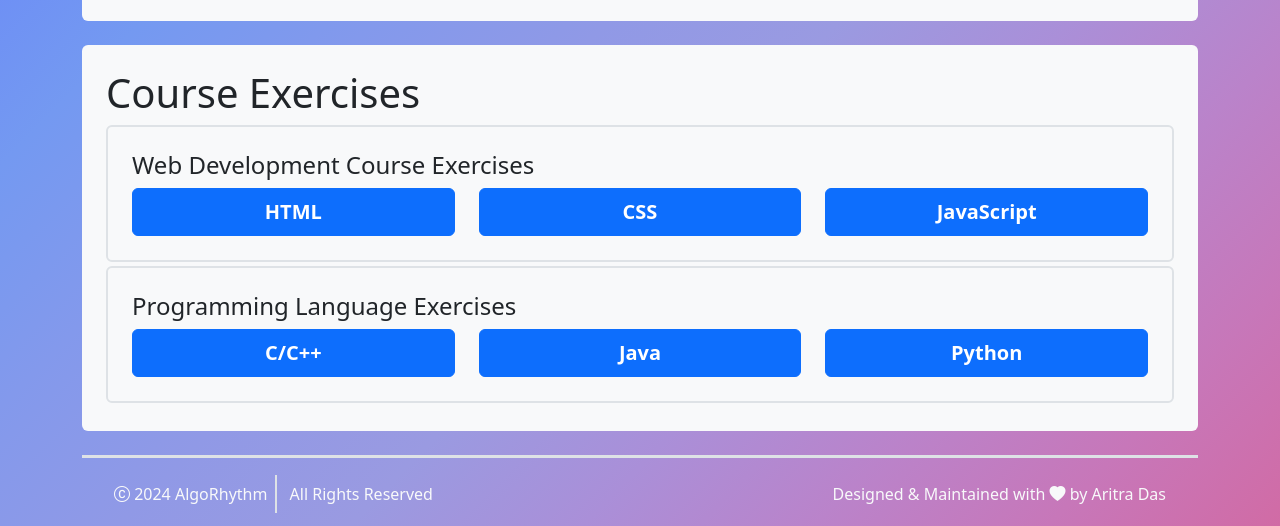
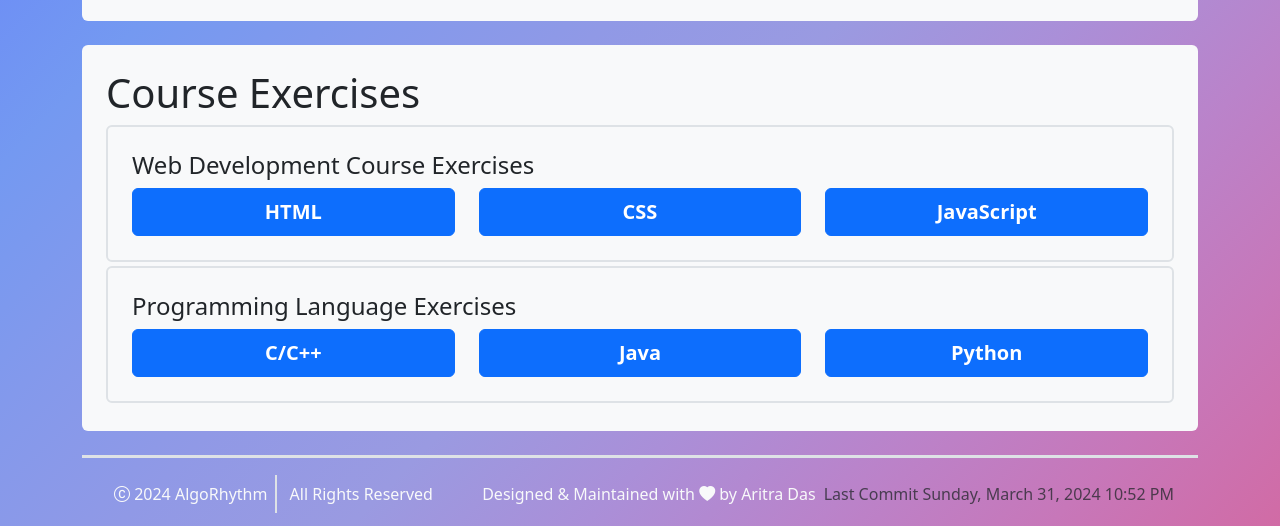
Before and after one commit to myselfaritradas/LearnWithAritra, a plain HTML site: page index.html in a window 1280 px wide. Shown: the part 790-1316 px from the top of the page. Drawn offline with nearby package versions, Linux system fonts and the light colour scheme; a script that the page names is missing.

Commit message:
Last Commit Section

```diff
--- a/index.html
+++ b/index.html
@@ -18,7 +18,6 @@
   <script src="https://cdn.jsdelivr.net/npm/moment@2.30.1/moment.min.js"></script>
   <!-- Local CSS -->
   <link rel="stylesheet" href="style.css" />
-  <!-- Local JS -->
 </head>
 
 <body class="pt-2">
@@ -125,13 +124,16 @@
         </div>
         <div class="row">
           <div class="col">
-            <a class="btn btn-primary p-2 fw-bolder fs-5 w-100" href="https://adieducation.notion.site/HTML-Exercises-f4ded136bd8c41f39777a4d37a2110e5?pvs=4">HTML</a>
+            <a class="btn btn-primary p-2 fw-bolder fs-5 w-100"
+              href="https://adieducation.notion.site/HTML-Exercises-f4ded136bd8c41f39777a4d37a2110e5?pvs=4">HTML</a>
           </div>
           <div class="col">
-            <a class="btn btn-primary p-2 fw-bolder fs-5 w-100" href="https://adieducation.notion.site/CSS-Exercises-c94822f3a87e4d849edd0608d55d2cae?pvs=4">CSS</a>
+            <a class="btn btn-primary p-2 fw-bolder fs-5 w-100"
+              href="https://adieducation.notion.site/CSS-Exercises-c94822f3a87e4d849edd0608d55d2cae?pvs=4">CSS</a>
           </div>
           <div class="col">
-            <a class="btn btn-primary p-2 fw-bolder fs-5 w-100" href="https://adieducation.notion.site/JS-Exercises-a12aa1ce7e434fd2ac7305edebe2368e?pvs=4">JavaScript</a>
+            <a class="btn btn-primary p-2 fw-bolder fs-5 w-100"
+              href="https://adieducation.notion.site/JS-Exercises-a12aa1ce7e434fd2ac7305edebe2368e?pvs=4">JavaScript</a>
           </div>
         </div>
       </div>
@@ -161,18 +163,19 @@
     <div class="container bg-transparent border-3 border-top mt-4 pt-4" id="footer">
       <div class="container">
         <div class="row">
-          <div class="col">
+          <div class="col-4">
             <span class="text-light h6 border-end border-2 p-2"><i class="bi bi-c-circle"></i> 2024 AlgoRhythm</span>
             <span class="text-light h6 p-2">All Rights Reserved</span>
           </div>
           <div class="col text-end">
             <span class="text-light h6 p-2">Designed & Maintained with <i class="bi bi-heart-fill"></i> by
-              Aritra Das</span>
+              Aritra Das</span><span class="text-muted">Last Commit <span id="lastSiteUpdate"></span> </span>
           </div>
         </div>
       </div>
     </div>
   </div>
+  <!-- Local JS -->
   <script src="script.js"></script>
 </body>
 
--- /dev/null
+++ b/script.js
@@ -0,0 +1 @@
+document.getElementById("lastSiteUpdate").textContent = moment("2024-03-31T22:52").format("LLLL");
```
